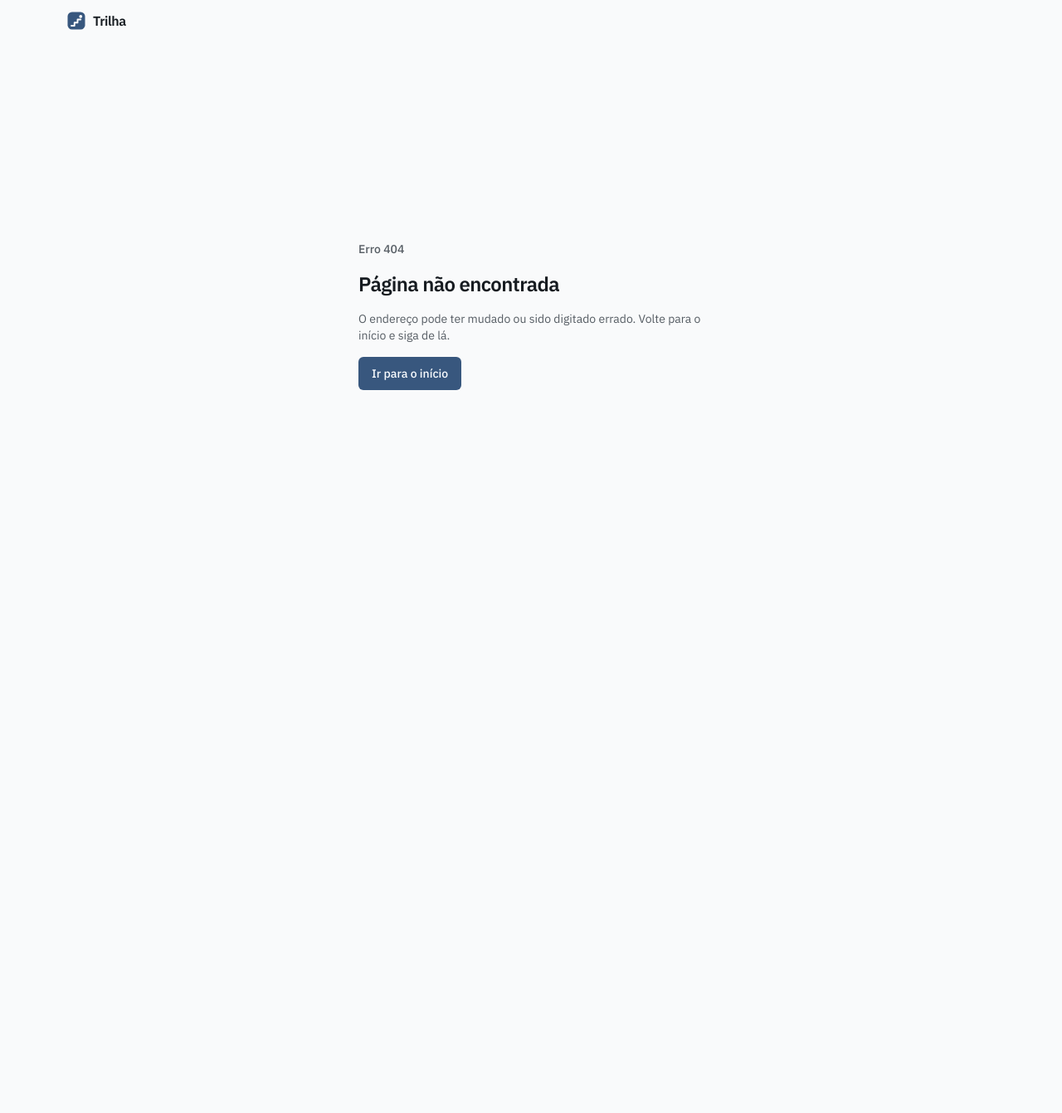
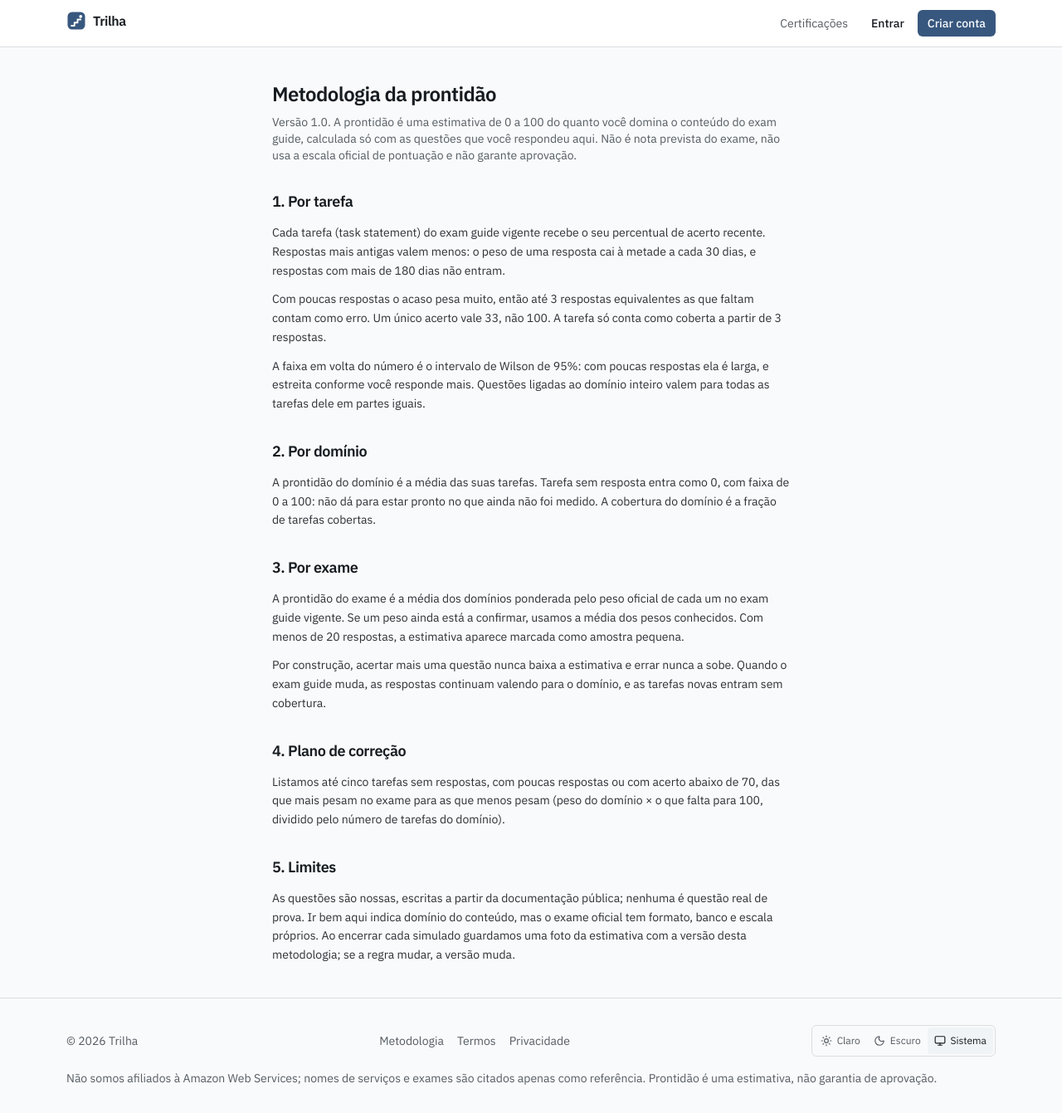
Before and after one commit to chrystianschmith/Awsdrill, a Next.js app: page /metodologia in a window 1280 px wide. Before the commit this address had no page. Shown: the whole page at 83% size. Before the commit the page ends 800 px from the top, so only its background shows below. Built offline with nearby package versions, Linux system fonts and the light colour scheme; no server answers.

Commit message:
Metodologia da prontidão publicada

```diff
--- /dev/null
+++ b/src/app/(marketing)/metodologia/page.tsx
@@ -0,0 +1,84 @@
+import type { Metadata } from "next";
+import { SecaoLegal as Secao } from "@/components/app/secao-legal";
+import { BRAND } from "@/lib/brand";
+import {
+  ALVO_TAREFA,
+  JANELA_DIAS,
+  MEIA_VIDA_DIAS,
+  METODOLOGIA_VERSAO,
+  MINIMO_EXAME,
+  MINIMO_POR_TAREFA,
+} from "@/lib/prontidao/calculo";
+
+export const metadata: Metadata = {
+  title: "Metodologia da prontidão",
+  description: `Como o ${BRAND.name} calcula a estimativa de prontidão por tarefa, domínio e exame.`,
+};
+
+export default function MetodologiaPage() {
+  return (
+    <div className="mx-auto grid w-full max-w-2xl gap-8 px-4 py-10 sm:px-6">
+      <header className="grid gap-2">
+        <h1 className="text-2xl font-semibold tracking-tight">Metodologia da prontidão</h1>
+        <p className="text-sm text-muted-foreground">
+          Versão <span className="tabular">{METODOLOGIA_VERSAO}</span>. A prontidão é uma estimativa de 0 a 100 do
+          quanto você domina o conteúdo do exam guide, calculada só com as questões que você respondeu aqui. Não é nota
+          prevista do exame, não usa a escala oficial de pontuação e não garante aprovação.
+        </p>
+      </header>
+
+      <Secao titulo="1. Por tarefa">
+        <p>
+          Cada tarefa (task statement) do exam guide vigente recebe o seu percentual de acerto recente. Respostas mais
+          antigas valem menos: o peso de uma resposta cai à metade a cada {MEIA_VIDA_DIAS} dias, e respostas com mais de{" "}
+          {JANELA_DIAS} dias não entram.
+        </p>
+        <p>
+          Com poucas respostas o acaso pesa muito, então até {MINIMO_POR_TAREFA} respostas equivalentes as que faltam
+          contam como erro. Um único acerto vale {Math.round(100 / MINIMO_POR_TAREFA)}, não 100. A tarefa só conta como
+          coberta a partir de {MINIMO_POR_TAREFA} respostas.
+        </p>
+        <p>
+          A faixa em volta do número é o intervalo de Wilson de 95%: com poucas respostas ela é larga, e estreita
+          conforme você responde mais. Questões ligadas ao domínio inteiro valem para todas as tarefas dele em partes
+          iguais.
+        </p>
+      </Secao>
+
+      <Secao titulo="2. Por domínio">
+        <p>
+          A prontidão do domínio é a média das suas tarefas. Tarefa sem resposta entra como 0, com faixa de 0 a 100: não
+          dá para estar pronto no que ainda não foi medido. A cobertura do domínio é a fração de tarefas cobertas.
+        </p>
+      </Secao>
+
+      <Secao titulo="3. Por exame">
+        <p>
+          A prontidão do exame é a média dos domínios ponderada pelo peso oficial de cada um no exam guide vigente. Se
+          um peso ainda está a confirmar, usamos a média dos pesos conhecidos. Com menos de {MINIMO_EXAME} respostas, a
+          estimativa aparece marcada como amostra pequena.
+        </p>
+        <p>
+          Por construção, acertar mais uma questão nunca baixa a estimativa e errar nunca a sobe. Quando o exam guide
+          muda, as respostas continuam valendo para o domínio, e as tarefas novas entram sem cobertura.
+        </p>
+      </Secao>
+
+      <Secao titulo="4. Plano de correção">
+        <p>
+          Listamos até cinco tarefas sem respostas, com poucas respostas ou com acerto abaixo de {ALVO_TAREFA}, das que
+          mais pesam no exame para as que menos pesam (peso do domínio × o que falta para 100, dividido pelo número de
+          tarefas do domínio).
+        </p>
+      </Secao>
+
+      <Secao titulo="5. Limites">
+        <p>
+          As questões são nossas, escritas a partir da documentação pública; nenhuma é questão real de prova. Ir bem
+          aqui indica domínio do conteúdo, mas o exame oficial tem formato, banco e escala próprios. Ao encerrar cada
+          simulado guardamos uma foto da estimativa com a versão desta metodologia; se a regra mudar, a versão muda.
+        </p>
+      </Secao>
+    </div>
+  );
+}
--- a/src/components/app/marketing-shell.tsx
+++ b/src/components/app/marketing-shell.tsx
@@ -8,7 +8,7 @@ import { RegistrarSW } from "./registrar-sw";
 import { SkipLink } from "./skip-link";
 import { ThemeToggle } from "./theme-toggle";
 
-/** Cabeçalho e rodapé das páginas públicas (início, termos, privacidade). */
+/** Cabeçalho e rodapé das páginas públicas (início, metodologia, termos, privacidade). */
 export async function MarketingShell({ children }: { children: React.ReactNode }) {
   const user = await getCurrentUser();
   return (
@@ -21,7 +21,10 @@ export async function MarketingShell({ children }: { children: React.ReactNode }
             <Logo />
           </Link>
           <nav aria-label="Principal" className="flex items-center gap-1 text-sm">
-            <Link href="/certificacoes" className="hidden rounded-md px-3 py-2 text-muted-foreground hover:text-foreground sm:block">
+            <Link
+              href="/certificacoes"
+              className="hidden rounded-md px-3 py-2 text-muted-foreground hover:text-foreground sm:block"
+            >
               Certificações
             </Link>
             {user ? (
@@ -56,6 +59,9 @@ export async function MarketingShell({ children }: { children: React.ReactNode }
               <Link href="/certificacoes" className="hover:text-foreground sm:hidden">
                 Certificações
               </Link>
+              <Link href="/metodologia" className="hover:text-foreground">
+                Metodologia
+              </Link>
               <Link href="/termos" className="hover:text-foreground">
                 Termos
               </Link>
```
Also changed, not shown: 1 other file (tests, documents, lock files or other folders).
